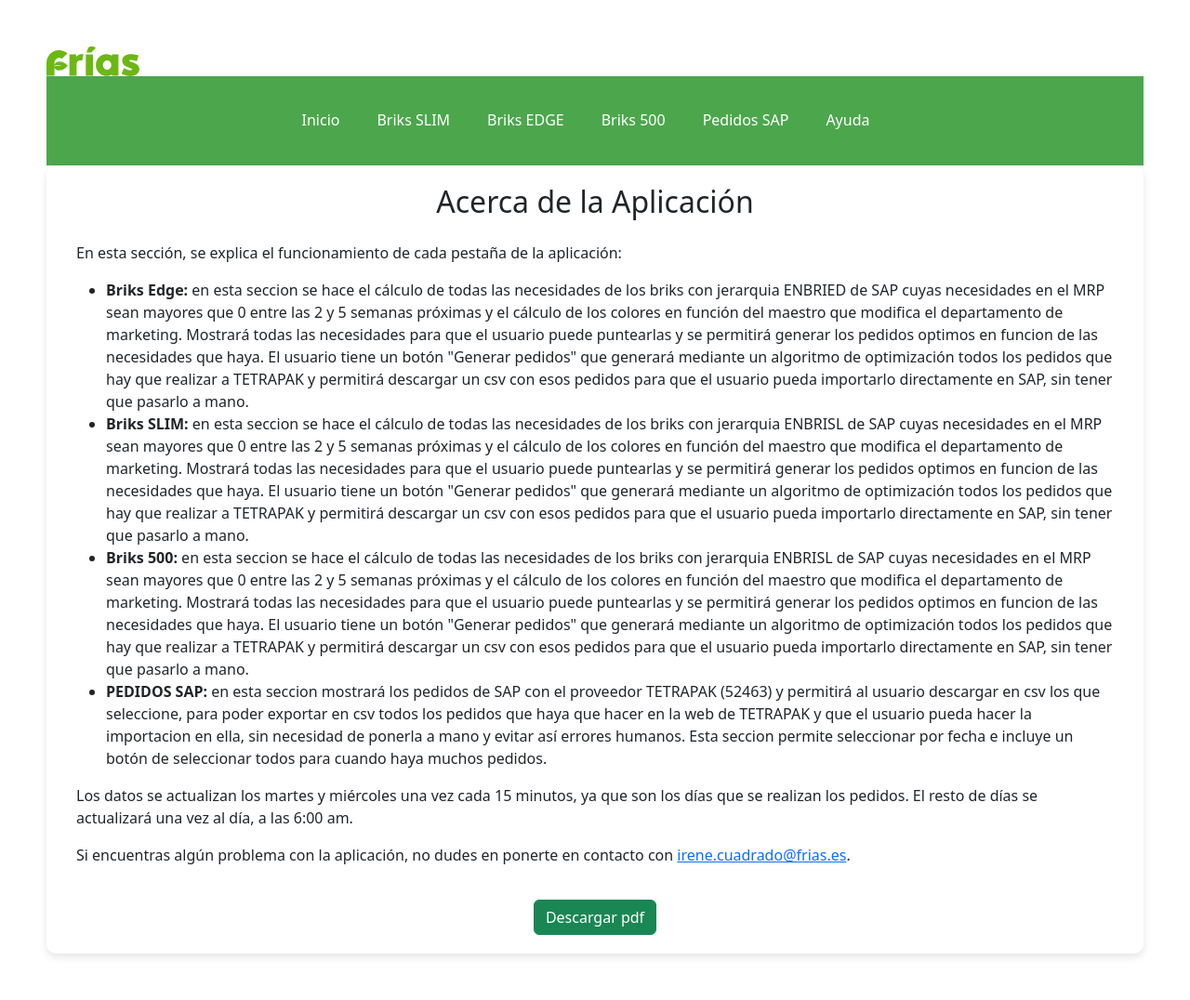
After one commit to icg0019/TFG, a Flask app: template Flask/templates/acerca_de.html in a window 1280 px wide. The commit adds this page. Shown: the whole page at 93% size. Run offline with Flask 3, Linux system fonts and the light colour scheme; the template is opened without the code that fills it, so the values that code supplies are empty; parts of the project's set-up code (start-up, migrations or seed data) failed here and were passed over; some libraries are stand-ins or nearby versions.

Commit message:
Mejoras propuestas

```diff
--- a/Flask/app.py
+++ b/Flask/app.py
@@ -13,6 +13,7 @@
 from models.models import ModelUser
 from models.usuario import User
 import logging
+from datetime import datetime
 
 app=Flask(__name__)
 #csrf=CSRFProtect()
@@ -22,6 +23,7 @@
 @login_manager_app.user_loader
 def load_user(id):
   return ModelUser.get_by_id(id)
+
 
 def obtener_Datos(csv):
   carpeta_actual = os.path.dirname(os.path.abspath(__file__))
@@ -74,7 +76,7 @@
 def briks_edge():
   df=obtener_Datos('edge.csv')
   df_mostrar = df.loc[~((df['Necesidades_max'] == 0) & (df['Necesidades_min'] == 0))] #para mostrar, quitamos las que no tienen ningun tipo de necesidad
-  return render_template('briks.html', df=df, df_mostrar=df_mostrar)
+  return render_template('briks.html', df=df, df_mostrar=df_mostrar, tipobrik="EDGE")
 
 
 @app.route("/Briks_500")
@@ -82,14 +84,14 @@
 def brik_500():
   df=obtener_Datos('500.csv')
   df_mostrar = df.loc[~((df['Necesidades_max'] == 0) & (df['Necesidades_min'] == 0))]#para mostrar, quitamos las que no tienen ningun tipo de necesidad
-  return render_template('briks.html', df=df, df_mostrar=df_mostrar)
+  return render_template('briks.html', df=df, df_mostrar=df_mostrar,tipobrik="500")
 
 @app.route("/Briks_slim")
 @login_required
 def briks_slim():
   df=obtener_Datos('slim.csv')
   df_mostrar = df.loc[~((df['Necesidades_max'] == 0) & (df['Necesidades_min'] == 0))] #para mostrar, quitamos las que no tienen ningun tipo de necesidad
-  return render_template('briks.html', df=df, df_mostrar=df_mostrar)
+  return render_template('briks.html', df=df, df_mostrar=df_mostrar, tipobrik="SLIM")
 
 @app.route('/generar_pedidos', methods=['GET','POST'])
 @login_required
@@ -126,12 +128,15 @@
   df.to_csv(csv_buffer, index=False, encoding='utf-8')
   csv_buffer.seek(0)
 
+  ahora=datetime.now()
+  timestamp = ahora.strftime('%Y%m%d_%H%M%S')
+  nombre_archivo = f'pedidos{timestamp}.csv'
   # Devuelvo el archivo CSV de descarga
   return send_file(
       csv_buffer,
       mimetype='text/csv',
       as_attachment=True,
-      download_name='pedidos.csv'
+      download_name=nombre_archivo
     )
 
 
@@ -165,16 +170,27 @@
         df.to_csv(csv_buffer, index=False, encoding='utf-8')
         csv_buffer.seek(0)
 
+        ahora=datetime.now()
+        timestamp = ahora.strftime('%Y%m%d_%H%M%S')
+        nombre_archivo = f'pedidos_sap{timestamp}.csv'
         # Devuelvo el archivo CSV a descargar
         return send_file(
             csv_buffer,
             mimetype='text/csv',
             as_attachment=True,
-            download_name='Pedidos_SAP.csv'
+            download_name=nombre_archivo
           )
   except BadRequestKeyError as e:
         print(f'Error: {e}')
         return 'Error en la solicitud', 400  # Retorna un código de estado HTTP 400 Bad Request
+
+
+#Pagina acerca de
+@app.route("/Acerca_de")
+@login_required
+def acerca_de():
+  return render_template('acerca_de.html')
+
 
 #Funcion para controlar que no esta logueado
 @app.errorhandler(401)
--- /dev/null
+++ b/Flask/templates/acerca_de.html
@@ -0,0 +1,83 @@
+{% extends 'base.html' %} {% block title %} Acerca de la Aplicación {% endblock
+%} {% block content %}
+<div class="container text-center">
+  <h2 class="mb-4">Acerca de la Aplicación</h2>
+</div>
+
+<div class="container">
+  <p>
+    En esta sección, se explica el funcionamiento de cada pestaña de la
+    aplicación:
+  </p>
+  <ul>
+    <li>
+      <strong>Briks Edge:</strong> en esta seccion se hace el cálculo de todas
+      las necesidades de los briks con jerarquia ENBRIED de SAP cuyas
+      necesidades en el MRP sean mayores que 0 entre las 2 y 5 semanas próximas
+      y el cálculo de los colores en función del maestro que modifica el
+      departamento de marketing. Mostrará todas las necesidades para que el
+      usuario puede puntearlas y se permitirá generar los pedidos optimos en
+      funcion de las necesidades que haya. El usuario tiene un botón "Generar
+      pedidos" que generará mediante un algoritmo de optimización todos los
+      pedidos que hay que realizar a TETRAPAK y permitirá descargar un csv con
+      esos pedidos para que el usuario pueda importarlo directamente en SAP, sin
+      tener que pasarlo a mano.
+    </li>
+
+    <li>
+      <strong>Briks SLIM:</strong> en esta seccion se hace el cálculo de todas
+      las necesidades de los briks con jerarquia ENBRISL de SAP cuyas
+      necesidades en el MRP sean mayores que 0 entre las 2 y 5 semanas próximas
+      y el cálculo de los colores en función del maestro que modifica el
+      departamento de marketing. Mostrará todas las necesidades para que el
+      usuario puede puntearlas y se permitirá generar los pedidos optimos en
+      funcion de las necesidades que haya. El usuario tiene un botón "Generar
+      pedidos" que generará mediante un algoritmo de optimización todos los
+      pedidos que hay que realizar a TETRAPAK y permitirá descargar un csv con
+      esos pedidos para que el usuario pueda importarlo directamente en SAP, sin
+      tener que pasarlo a mano.
+    </li>
+
+    <li>
+      <strong>Briks 500:</strong> en esta seccion se hace el cálculo de todas
+      las necesidades de los briks con jerarquia ENBRISL de SAP cuyas
+      necesidades en el MRP sean mayores que 0 entre las 2 y 5 semanas próximas
+      y el cálculo de los colores en función del maestro que modifica el
+      departamento de marketing. Mostrará todas las necesidades para que el
+      usuario puede puntearlas y se permitirá generar los pedidos optimos en
+      funcion de las necesidades que haya. El usuario tiene un botón "Generar
+      pedidos" que generará mediante un algoritmo de optimización todos los
+      pedidos que hay que realizar a TETRAPAK y permitirá descargar un csv con
+      esos pedidos para que el usuario pueda importarlo directamente en SAP, sin
+      tener que pasarlo a mano.
+    </li>
+
+    <li>
+      <strong>PEDIDOS SAP:</strong> en esta seccion mostrará los pedidos de SAP
+      con el proveedor TETRAPAK (52463) y permitirá al usuario descargar en csv
+      los que seleccione, para poder exportar en csv todos los pedidos que haya
+      que hacer en la web de TETRAPAK y que el usuario pueda hacer la
+      importacion en ella, sin necesidad de ponerla a mano y evitar así errores
+      humanos. Esta seccion permite seleccionar por fecha e incluye un botón de
+      seleccionar todos para cuando haya muchos pedidos.
+    </li>
+  </ul>
+
+  <p>
+    Los datos se actualizan los martes y miércoles una vez cada 15 minutos, ya
+    que son los días que se realizan los pedidos. El resto de días se
+    actualizará una vez al día, a las 6:00 am.
+  </p>
+
+  <p>
+    Si encuentras algún problema con la aplicación, no dudes en ponerte en
+    contacto con
+    <a href="mailto:irene.cuadrado@frias.es">irene.cuadrado@frias.es</a>.
+  </p>
+</div>
+<div class="text-center">
+  <button type="submit" class="btn btn-success style-button">
+    Descargar pdf
+  </button>
+</div>
+{% endblock %}
--- a/Flask/templates/auth/login.html
+++ b/Flask/templates/auth/login.html
@@ -1,6 +1,7 @@
 <!DOCTYPE html>
 <html lang="es">
   <head>
+
     <meta charset="UTF-8" />
     <meta name="viewport" content="width=device-width, initial-scale=1.0" />
     <link
--- a/Flask/templates/base.html
+++ b/Flask/templates/base.html
@@ -26,6 +26,7 @@
           <li><a href="/Briks_edge">Briks EDGE</a></li>
           <li><a href="/Briks_500">Briks 500</a></li>
           <li><a href="/Historico_pedidos">Pedidos SAP</a></li>
+          <li><a href="/Acerca_de">Ayuda</a></li>
           {% if current_user.is_authenticated %}
           <li><a href="{{ url_for('logout') }}">Logout</a></li>
           {% endif %}
--- a/Flask/templates/briks.html
+++ b/Flask/templates/briks.html
@@ -1,7 +1,9 @@
 <!--Esta es la plantilla briks-->
 {% extends 'base.html' %} {% block title %} Pagina de pedidos {% endblock%} {%
 block content %}
-
+<div class="container text-center">
+  <h2 class="mb-4">Necesidades briks {{ tipobrik }}</h2>
+</div>
 <div class="tabla-container_necesidades">
   <table border="1">
     <thead>
--- a/Flask/templates/generar_pedidos.html
+++ b/Flask/templates/generar_pedidos.html
@@ -15,7 +15,7 @@
     </div>
   </div>
 
-  <h1 class="text-center">Pedidos</h1>
+  <h1 class="text-center">Pedidos generados</h1>
 
   <div class="row">
     {% for pedido in pedidos_por_cantidades %}
```
Also changed, not shown: Flask/templates/historico_pedidos.html (+31 -1 lines).
